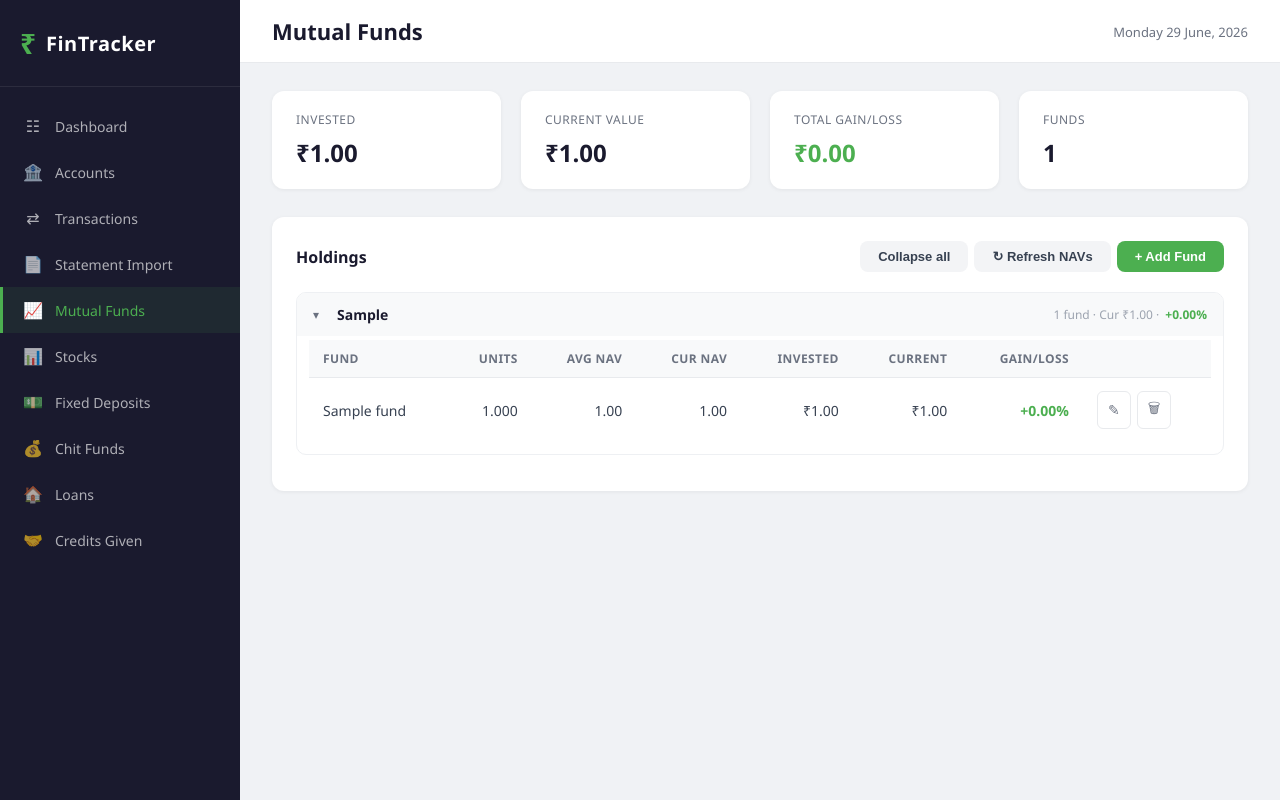
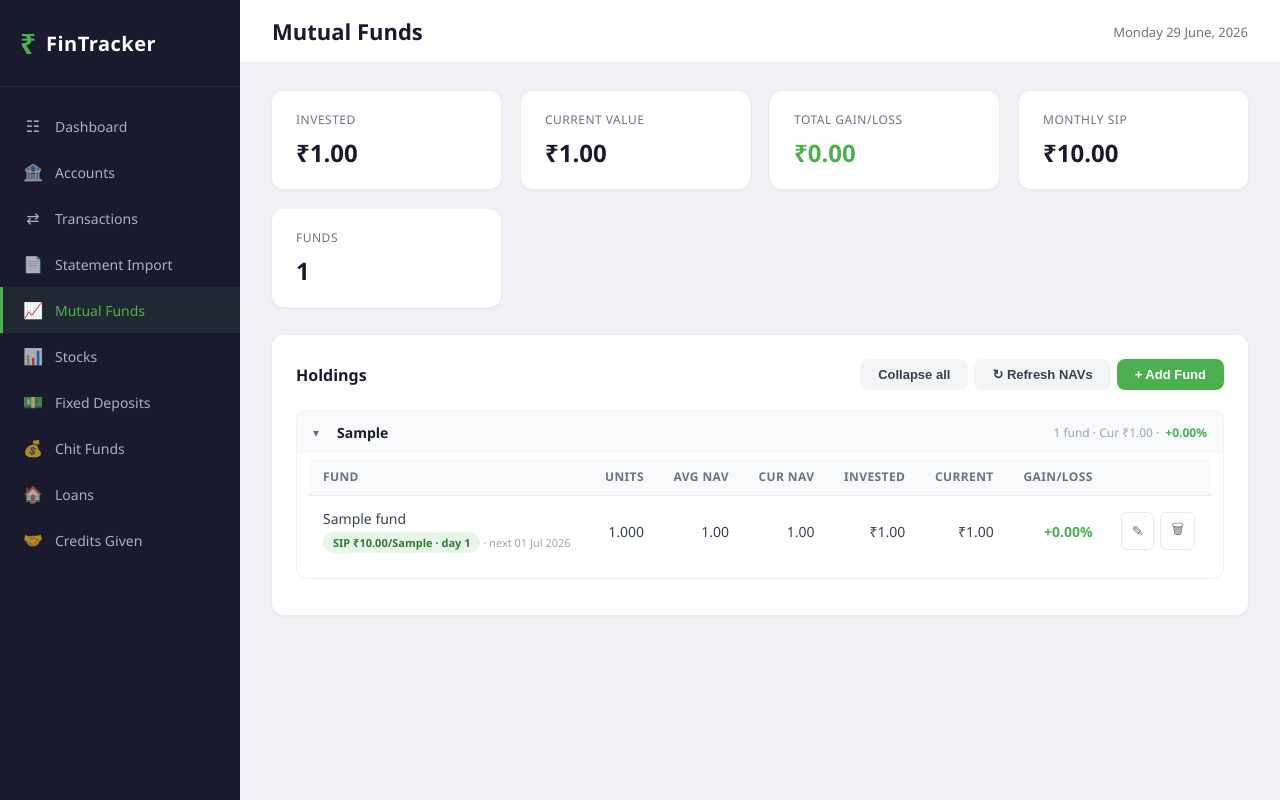
Before and after one commit to jinsphilip/PersonalFinance, a Flask app: page /mutual-funds in a window 1280 px wide. Run offline with Flask 3, Linux system fonts and the light colour scheme; tables that the repository leaves empty hold one stand-in row (values such as "Sample post").

Commit message:
Capture SIP details on mutual funds
Add SIP metadata to MutualFund (is_sip, sip_amount, sip_day, sip_frequency,
sip_start_date, sip_status). to_dict computes next_sip_date (next occurrence of
sip_day for active SIPs) and monthly_sip (normalised: quarterly/3, weekly×52/12).
ensure_legacy_columns patches the six columns onto existing DBs; MF POST/PUT
persist them via a shared _apply_sip_fields helper.

MF page: a Monthly SIP commitment card, a SIP toggle revealing the SIP fields in
the add/edit modal, and a per-fund SIP badge (amount/frequency/day + next date).

Co-Authored-By: Claude Opus 4.8 <noreply@anthropic.com>
Claude-Session: https://claude.ai/code/session_01KBoawQVtv6jFS8xAM3fnny

```diff
--- a/app.py
+++ b/app.py
@@ -79,6 +79,11 @@ def ensure_legacy_columns():
         'credits': [('account_id', 'INTEGER')],
         'chit_funds': [('account_id', 'INTEGER')],
         'stocks': [('currency', "VARCHAR(8) DEFAULT 'INR'"), ('fx_rate', 'FLOAT DEFAULT 1.0')],
+        'mutual_funds': [
+            ('is_sip', 'BOOLEAN DEFAULT 0'), ('sip_amount', 'FLOAT DEFAULT 0'),
+            ('sip_day', 'INTEGER'), ('sip_frequency', "VARCHAR(15) DEFAULT 'monthly'"),
+            ('sip_start_date', 'VARCHAR(20)'), ('sip_status', "VARCHAR(15) DEFAULT 'active'"),
+        ],
         'bank_accounts': [('account_subtype', "VARCHAR(20) DEFAULT 'bank'")],
         'expenses': [('account_name', 'VARCHAR(100)')],
         'transfers': [('from_account_name', 'VARCHAR(100)'),
@@ -426,6 +431,18 @@ def api_transaction(id):
 
 # ─── Mutual Funds ──────────────────────────────────────────────────────────────
 
+def _apply_sip_fields(mf, data):
+    """Persist SIP metadata from a request body onto a MutualFund."""
+    is_sip = data.get('is_sip')
+    mf.is_sip = is_sip in (True, 'true', 'on', 1, '1') if is_sip is not None else bool(mf.is_sip)
+    if mf.is_sip:
+        mf.sip_amount = float(data.get('sip_amount') or mf.sip_amount or 0)
+        mf.sip_day = int(data['sip_day']) if data.get('sip_day') else mf.sip_day
+        mf.sip_frequency = data.get('sip_frequency') or mf.sip_frequency or 'monthly'
+        mf.sip_start_date = data.get('sip_start_date', mf.sip_start_date)
+        mf.sip_status = data.get('sip_status') or mf.sip_status or 'active'
+
+
 @app.route('/api/mutual-funds', methods=['GET', 'POST'])
 def api_mutual_funds():
     if request.method == 'GET':
@@ -438,6 +455,7 @@ def api_mutual_funds():
         investment_date=data.get('investment_date', ''), scheme_code=data.get('scheme_code', ''),
         last_updated=data.get('last_updated', ''),
     )
+    _apply_sip_fields(mf, data)
     db.session.add(mf)
     db.session.commit()
     return jsonify(mf.to_dict()), 201
@@ -459,6 +477,7 @@ def api_mutual_fund(id):
     mf.current_nav = float(data.get('current_nav', mf.current_nav))
     mf.investment_date = data.get('investment_date', mf.investment_date)
     mf.scheme_code = data.get('scheme_code', mf.scheme_code)
+    _apply_sip_fields(mf, data)
     db.session.commit()
     return jsonify(mf.to_dict())
 
--- a/models.py
+++ b/models.py
@@ -141,6 +141,41 @@ class MutualFund(db.Model):
     investment_date = db.Column(db.String(20))
     scheme_code = db.Column(db.String(20))      # AMFI scheme code for live NAV
     last_updated = db.Column(db.String(20))     # date NAV was last refreshed
+    # SIP (recurring investment) metadata — informational, no auto-debit.
+    is_sip = db.Column(db.Boolean, default=False)
+    sip_amount = db.Column(db.Float, default=0)
+    sip_day = db.Column(db.Integer)             # day of month, 1-28
+    sip_frequency = db.Column(db.String(15), default='monthly')  # monthly/quarterly/weekly
+    sip_start_date = db.Column(db.String(20))
+    sip_status = db.Column(db.String(15), default='active')      # active/paused/stopped
+
+    def _next_sip_date(self):
+        """Next SIP occurrence from sip_day relative to today (active SIPs only)."""
+        if not self.is_sip or (self.sip_status or 'active') != 'active' or not self.sip_day:
+            return None
+        from datetime import date as _date
+        import calendar
+        today = _date.today()
+        day = max(1, min(int(self.sip_day), 28))
+        y, m = today.year, today.month
+        if today.day > day:                     # this month's date passed → next month
+            m += 1
+            if m > 12:
+                m = 1; y += 1
+        last = calendar.monthrange(y, m)[1]
+        return _date(y, m, min(day, last)).isoformat()
+
+    def _monthly_sip(self):
+        """SIP amount normalised to a monthly figure (for commitment totals)."""
+        if not self.is_sip or (self.sip_status or 'active') != 'active':
+            return 0.0
+        amt = self.sip_amount or 0
+        freq = (self.sip_frequency or 'monthly').lower()
+        if freq == 'quarterly':
+            return amt / 3
+        if freq == 'weekly':
+            return amt * 52 / 12
+        return amt
 
     def to_dict(self):
         invested = self.units * self.avg_nav
@@ -162,6 +197,14 @@ class MutualFund(db.Model):
             'current_value': round(current, 2),
             'gain_loss': round(gain, 2),
             'gain_loss_pct': round(gain_pct, 2),
+            'is_sip': bool(self.is_sip),
+            'sip_amount': self.sip_amount or 0,
+            'sip_day': self.sip_day,
+            'sip_frequency': self.sip_frequency or 'monthly',
+            'sip_start_date': self.sip_start_date,
+            'sip_status': self.sip_status or 'active',
+            'next_sip_date': self._next_sip_date(),
+            'monthly_sip': round(self._monthly_sip(), 2),
         }
 
 
--- a/templates/mutual_funds.html
+++ b/templates/mutual_funds.html
@@ -7,6 +7,7 @@
   <div class="card"><div class="card-label">Invested</div><div class="card-value" id="mfInvested">—</div></div>
   <div class="card"><div class="card-label">Current Value</div><div class="card-value" id="mfCurrent">—</div></div>
   <div class="card"><div class="card-label">Total Gain/Loss</div><div class="card-value" id="mfGain">—</div></div>
+  <div class="card"><div class="card-label">Monthly SIP</div><div class="card-value" id="mfSip">—</div></div>
   <div class="card"><div class="card-label">Funds</div><div class="card-value" id="mfCount">—</div></div>
 </div>
 
@@ -49,6 +50,28 @@
         <div class="form-row single">
           <div class="form-group"><label>Investment Date</label><input name="investment_date" type="date"></div>
         </div>
+        <div class="form-row single">
+          <label style="font-size:13px;display:flex;align-items:center;gap:8px;cursor:pointer;">
+            <input type="checkbox" name="is_sip" id="isSipChk" onchange="toggleSip()"> This fund is a SIP (recurring investment)
+          </label>
+        </div>
+        <div id="sipFields" style="display:none;">
+          <div class="form-row">
+            <div class="form-group"><label>SIP Amount (₹)</label><input name="sip_amount" type="number" step="any"></div>
+            <div class="form-group"><label>SIP Day (of month)</label><input name="sip_day" type="number" min="1" max="28" placeholder="e.g. 5"></div>
+          </div>
+          <div class="form-row">
+            <div class="form-group"><label>Frequency</label>
+              <select name="sip_frequency"><option value="monthly">Monthly</option><option value="quarterly">Quarterly</option><option value="weekly">Weekly</option></select>
+            </div>
+            <div class="form-group"><label>Status</label>
+              <select name="sip_status"><option value="active">Active</option><option value="paused">Paused</option><option value="stopped">Stopped</option></select>
+            </div>
+          </div>
+          <div class="form-row single">
+            <div class="form-group"><label>SIP Start Date</label><input name="sip_start_date" type="date"></div>
+          </div>
+        </div>
       </div>
       <div class="modal-footer">
         <button type="button" class="btn btn-secondary" onclick="closeModal('formModal')">Cancel</button>
@@ -79,6 +102,8 @@ async function load() {
   const gainEl = document.getElementById('mfGain');
   gainEl.textContent = fmt(cur - inv);
   gainEl.className = 'card-value ' + (cur - inv >= 0 ? 'green' : 'red');
+  const sipTotal = rows.reduce((s, r) => s + (r.monthly_sip || 0), 0);
+  document.getElementById('mfSip').textContent = sipTotal ? fmt(sipTotal) : '—';
   document.getElementById('mfCount').textContent = rows.length;
 
   const wrap = document.getElementById('groups');
@@ -107,9 +132,17 @@ async function load() {
               <th style="text-align:right">Invested</th><th style="text-align:right">Current</th>
               <th style="text-align:right">Gain/Loss</th><th></th>
             </tr></thead>
-            <tbody>${items.map(r => `
+            <tbody>${items.map(r => {
+              let sipTag = '';
+              if (r.is_sip) {
+                const st = r.sip_status === 'active' ? 'badge-green' : 'badge-gray';
+                const freq = (r.sip_frequency || 'monthly');
+                const nxt = (r.sip_status === 'active' && r.next_sip_date) ? ` · next ${fmtDate(r.next_sip_date)}` : '';
+                sipTag = `<br><span class="badge ${st}" style="margin-top:4px">SIP ${fmt(r.sip_amount)}/${freq}${r.sip_day?` · day ${r.sip_day}`:''}</span><span style="color:#9ca3af;font-size:11px">${nxt}</span>`;
+              }
+              return `
               <tr>
-                <td>${esc(r.fund_name)}</td>
+                <td>${esc(r.fund_name)}${sipTag}</td>
                 <td style="text-align:right">${fmtNum(r.units, 3)}</td>
                 <td style="text-align:right">${fmtNum(r.avg_nav)}</td>
                 <td style="text-align:right">${fmtNum(r.current_nav)}</td>
@@ -120,7 +153,8 @@ async function load() {
                   <button class="btn-icon" onclick='openEdit(${r.id})'>✎</button>
                   <button class="btn-icon del" onclick='del(${r.id})'>🗑</button>
                 </div></td>
-              </tr>`).join('')}</tbody>
+              </tr>`;
+            }).join('')}</tbody>
           </table></div>
         </div>
       </div>`;
@@ -148,9 +182,16 @@ function updateToggleAllLabel(platforms) {
   document.getElementById('toggleAllBtn').textContent = anyOpen ? 'Collapse all' : 'Expand all';
 }
 
+function toggleSip() {
+  document.getElementById('sipFields').style.display =
+    document.getElementById('isSipChk').checked ? 'block' : 'none';
+}
+
 function openAdd() {
   document.getElementById('mfForm').reset();
   document.getElementById('mfId').value = '';
+  document.getElementById('isSipChk').checked = false;
+  toggleSip();
   document.getElementById('modalTitle').textContent = 'Add Fund';
   openModal('formModal');
 }
@@ -158,6 +199,8 @@ function openEdit(id) {
   const r = rows.find(x => x.id === id);
   document.getElementById('mfForm').reset();
   fillForm('mfForm', r);
+  document.getElementById('isSipChk').checked = !!r.is_sip;
+  toggleSip();
   document.getElementById('modalTitle').textContent = 'Edit Fund';
   openModal('formModal');
 }
```
